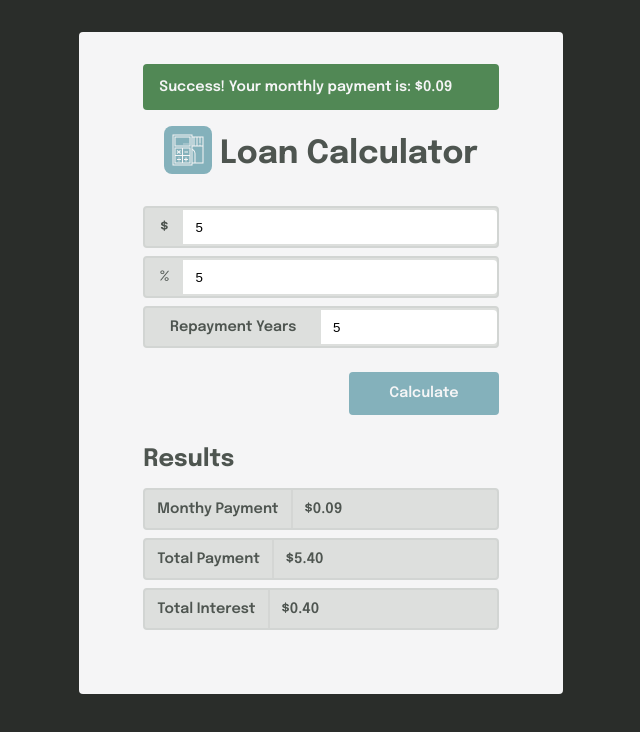
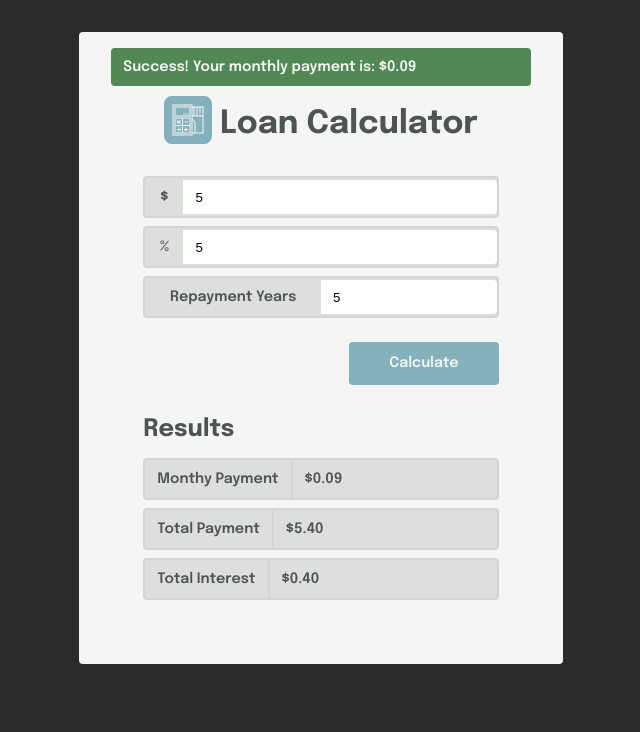
Before and after one commit to astridlyre/modern-javascript, a website: page loan-calculator/index.html in a window 1280 px wide. Both pictures are taken after typing "5", "5", "5" into the empty fields and a click on the button "Calculate". Shown: the whole page, without its empty margins (319-959 px from the left). Drawn offline with Linux system fonts and the light colour scheme.

Commit message:
loan calc

```diff
--- a/loan-calculator/assets/js/index.js
+++ b/loan-calculator/assets/js/index.js
@@ -1,6 +1,13 @@
 const $ = v => document.getElementById(v)
+const ce = ({ type, id, innerHTML }) => {
+  const el = document.createElement(type)
+  el.id = id
+  el.innerHTML = innerHTML
+  return el
+}
 
 const loan = {
+  mainEl: $('main'),
   notificationEl: $('notification'),
   notificationText: $('notification-message'),
   loanAmountEl: $('loan-amount'),
@@ -36,13 +43,10 @@ const loan = {
     this.resultsEl.classList.remove('active')
   },
   showNotification({ text, time }) {
-    this.notificationText.innerText = text
-    this.notificationEl.classList.add('active')
-    setTimeout(() => this.clearNotification(), time * 1000)
-  },
-  clearNotification() {
-    this.notificationText.innerText = ''
-    this.notificationEl.classList.remove('active')
+    const innerHTML = `<span>${text}</span>`
+    const notification = ce({ type: 'div', id: 'notification', innerHTML })
+    this.mainEl.appendChild(notification)
+    setTimeout(() => notification.remove(), time * 1000)
   },
 }
 
--- a/loan-calculator/index.html
+++ b/loan-calculator/index.html
@@ -8,10 +8,7 @@
     <script src="assets/js/index.js" defer></script>
   </head>
   <body>
-    <main>
-      <div id="notification">
-        <span id="notification-message">Error</span>
-      </div>
+    <main id="main">
       <header>
         <div class="icon-container">
           <svg
--- a/loan-calculator/sass/index.scss
+++ b/loan-calculator/sass/index.scss
@@ -33,20 +33,18 @@ main {
   z-index: 0;
 
   #notification {
-    width: 100%;
-    padding: 1rem;
+    padding: 0.75rem;
     background-color: #518855;
     color: $light;
     border-radius: 0.25rem;
     font-weight: 600;
     font-size: 0.9rem;
-    margin-bottom: 1rem;
-    margin-top: -2rem;
-    display: none;
-
-    &.active {
-      display: block;
-    }
+    opacity: 1;
+    position: absolute;
+    left: 2rem;
+    right: 2rem;
+    top: 1rem;
+    animation: show-notification 0.4s ease-out;
   }
 
   header {
@@ -192,3 +190,13 @@ main {
     }
   }
 }
+
+@keyframes show-notification {
+  0% {
+    opacity: 0;
+  }
+
+  100% {
+    opacity: 100;
+  }
+}
```
Also changed, not shown: loan-calculator/assets/css/index.css.
